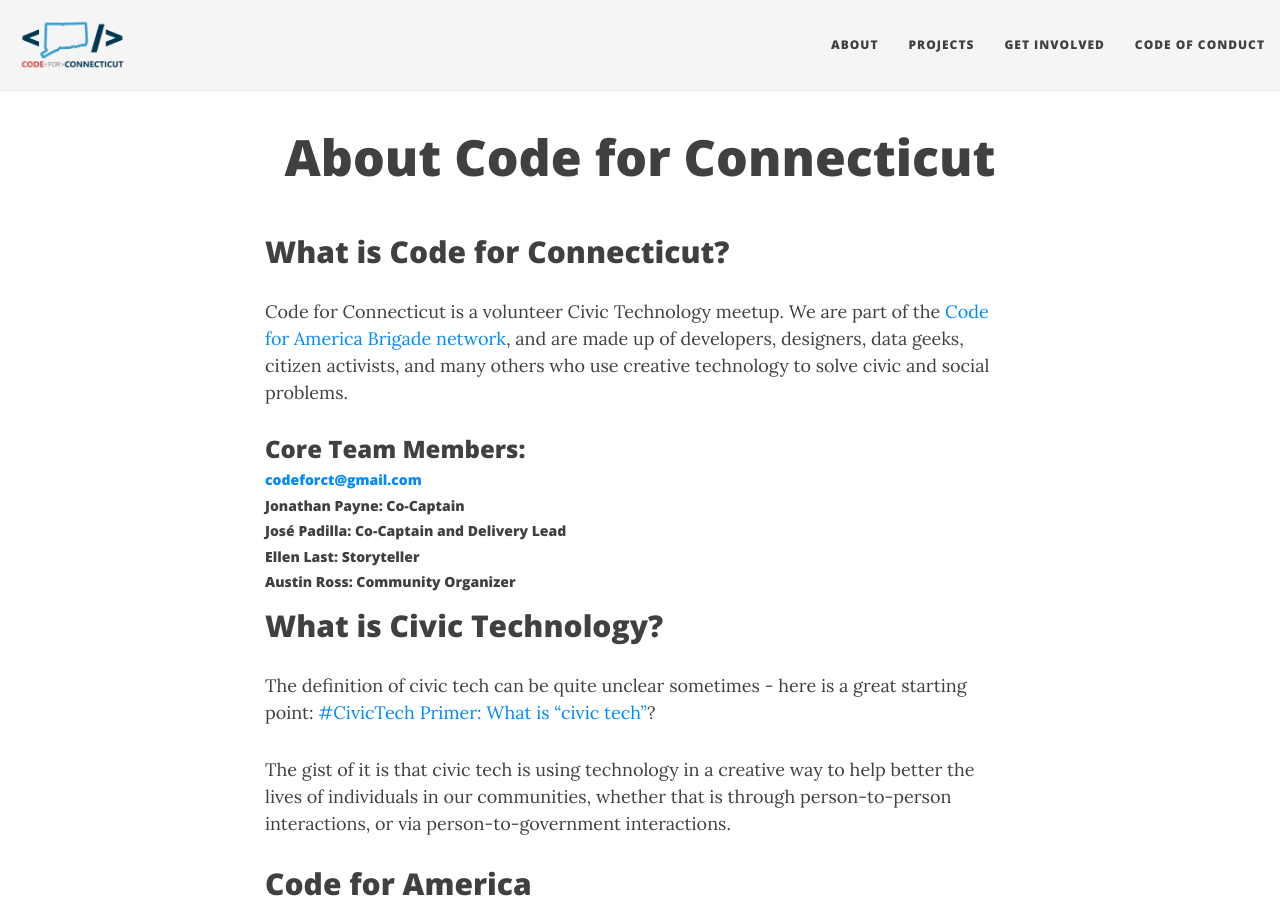
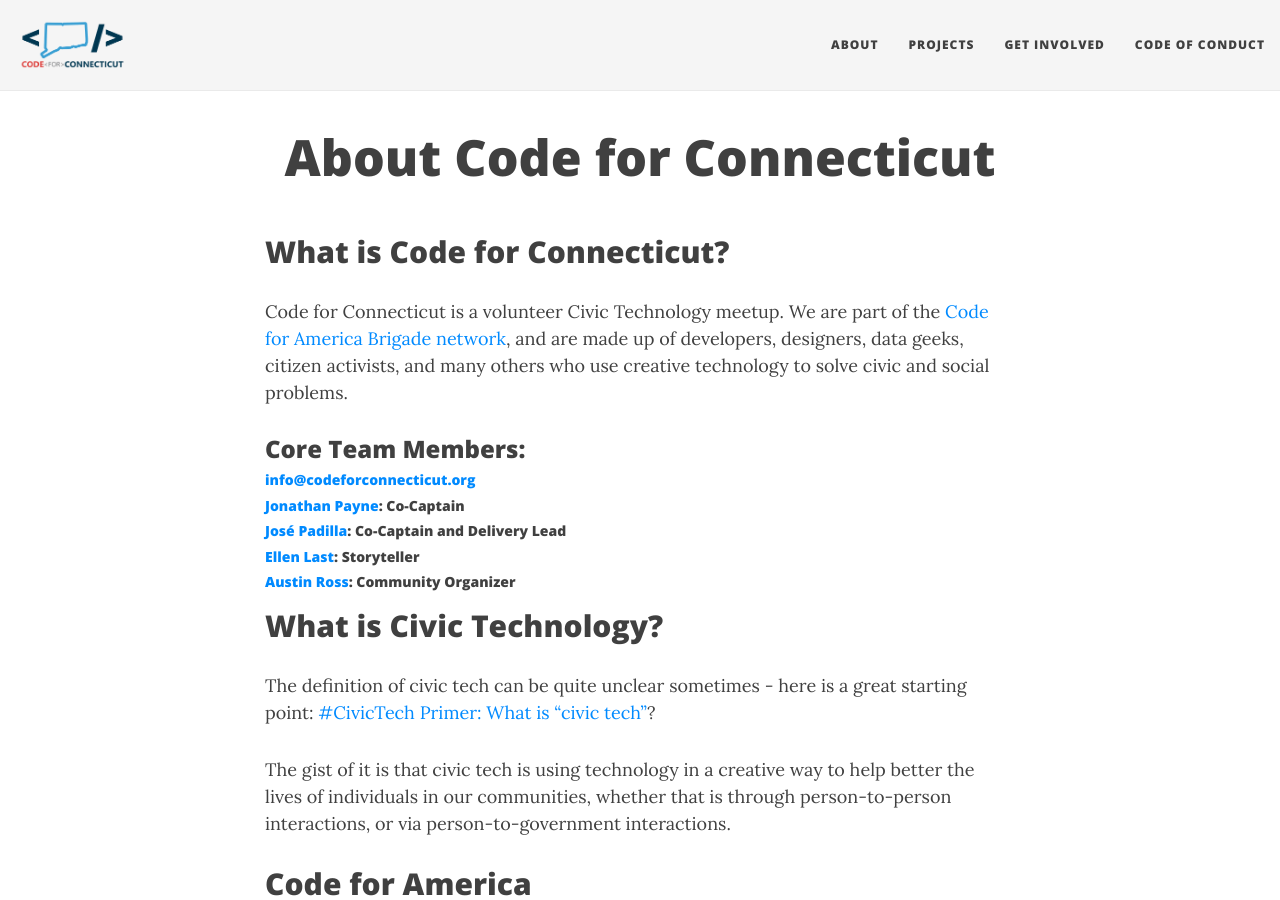
Before and after one commit to codeforct/codeforct.github.io, a Jekyll site: the page built from about.md, in a window 1280 px wide and 900 px high. Built offline with Jekyll 4.4.1, drawn with Linux system fonts in a browser that asks for light colours.

Commit message:
Added emails to About page

```diff
--- a/about.md
+++ b/about.md
@@ -8,11 +8,11 @@
 Code for Connecticut is a volunteer Civic Technology meetup. We are part of the [Code for America Brigade network](http://www.codeforamerica.org/brigade/about), and are made up of developers, designers, data geeks, citizen activists, and many others who use creative technology to solve civic and social problems.
 
 <h3>Core Team Members:</h3>
-<h5><a href="mailto:codeforct@gmail.com">codeforct@gmail.com</a></h5>
-<h5>Jonathan Payne: Co-Captain</h5>
-<h5>José Padilla: Co-Captain and Delivery Lead</h5>
-<h5>Ellen Last: Storyteller</h5>
-<h5>Austin Ross: Community Organizer</h5>
+<h5><a href="mailto:info@codeforconnecticut.org">info@codeforconnecticut.org</a></h5>
+<h5><a href="mailto:jonathan@codeforconnecticut.org">Jonathan Payne</a>: Co-Captain</h5>
+<h5><a href="mailto:jose@codeforconnecticut.org">José Padilla</a>: Co-Captain and Delivery Lead</h5>
+<h5><a href="mailto:ellen@codeforconnecticut.org">Ellen Last</a>: Storyteller</h5>
+<h5><a href="mailto:austin@codeforconnecticut.org">Austin Ross</a>: Community Organizer</h5>
 
 
 <h2>What is Civic Technology?</h2>
```
